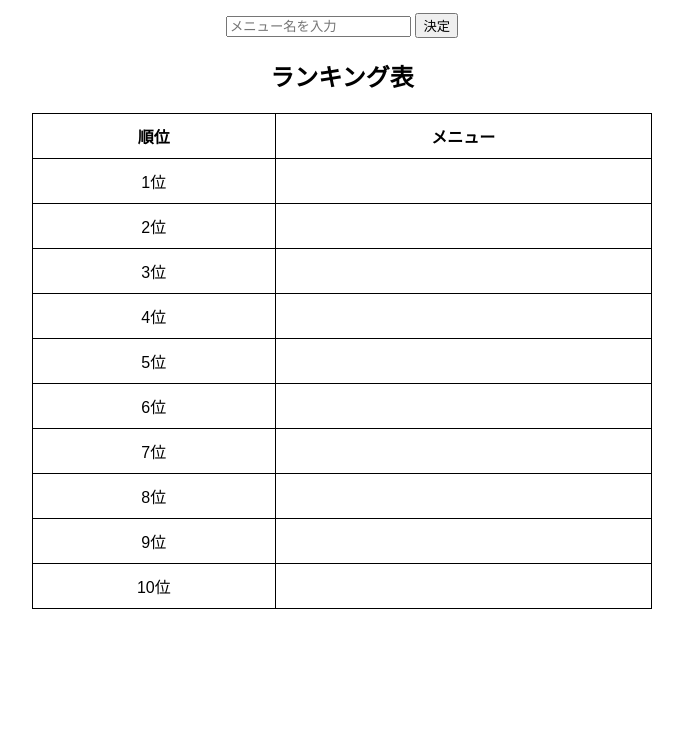
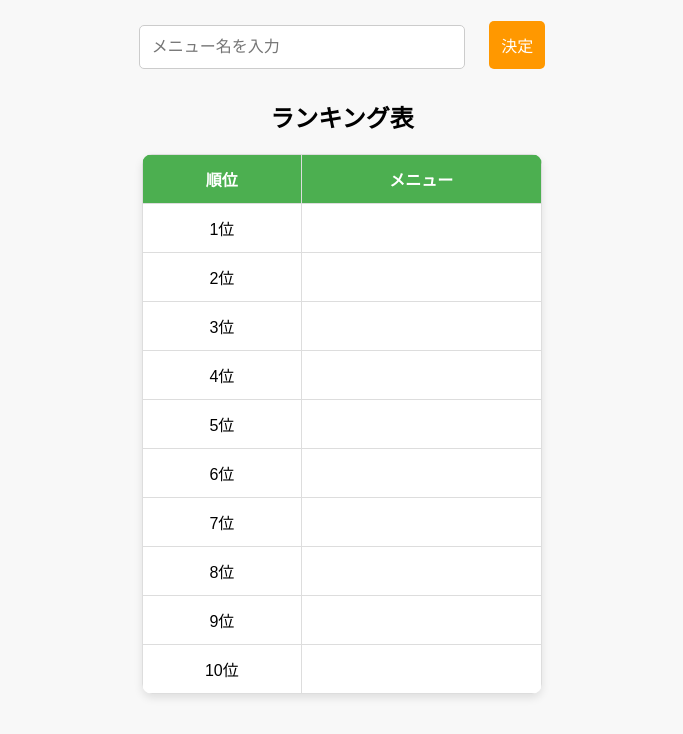
Before and after one commit to yoshitakanagamoto/ranking-guess-app, a plain HTML site: page index.html in a window 1280 px wide. Shown: the part 116-850 px from the top of the page, without its empty margins (298-981 px from the left). Before the commit the page ends 800 px from the top, so only its background shows below. Drawn offline with Linux system fonts and the light colour scheme.

Commit message:
ランキングデータを更新

```diff
--- a/script.js
+++ b/script.js
@@ -12,12 +12,13 @@ function checkRanking() {
 
   if (found) {
     if (found.rank <= 10) {
-      document.querySelectorAll(".rank")[found.rank - 1].textContent = found.name;
-      document.querySelectorAll(".rank")[found.rank - 1].style.color = "red";
+      const rankCells = document.querySelectorAll(".rank");
+      rankCells[found.rank - 1].textContent = found.name;
+      rankCells[found.rank - 1].classList.add("red");
       result.textContent = `「${input}」は ${found.rank} 位！（ランキング表に追加）`;
     } else {
       result.textContent = `「${input}」は ${found.rank} 位（ランキング表外）`;
-      result.style.color = "blue";
+      result.style.color = "black";
     }
   } else {
     result.textContent = `「${input}」はランク外`;
--- a/style.css
+++ b/style.css
@@ -1,21 +1,88 @@
+/* 全体のスタイル */
 body {
-    font-family: Arial, sans-serif;
+    font-family: 'Arial', sans-serif;
     text-align: center;
-    margin: 20px;
+    background-color: #f8f8f8;
+    margin: 0;
+    padding: 20px;
 }
 
+/* タイトル */
+h1 {
+    color: #333;
+    font-size: 24px;
+}
+
+/* 入力欄とボタン */
+input, button {
+    padding: 12px;
+    font-size: 16px;
+    margin: 10px;
+    border-radius: 5px;
+    border: 1px solid #ccc;
+}
+
+input {
+    width: 80%;
+    max-width: 300px;
+}
+
+button {
+    background-color: #ff9800;
+    color: white;
+    border: none;
+    cursor: pointer;
+}
+
+button:hover {
+    background-color: #e68900;
+}
+
+/* ランキング表 */
 table {
+    width: 90%;
+    max-width: 400px;
     margin: 20px auto;
     border-collapse: collapse;
-    width: 50%;
+    background: white;
+    box-shadow: 0 4px 8px rgba(0, 0, 0, 0.1);
+    border-radius: 10px;
+    overflow: hidden;
 }
 
 th, td {
-    border: 1px solid black;
-    padding: 10px;
+    border: 1px solid #ddd;
+    padding: 12px;
     text-align: center;
+}
+
+th {
+    background-color: #4CAF50;
+    color: white;
 }
 
 .rank {
     font-weight: bold;
+    transition: color 0.3s;
 }
+
+/* 10位以内の赤表示 */
+.rank.red {
+    color: red;
+}
+
+/* スマホ対応 */
+@media (max-width: 600px) {
+    body {
+        padding: 10px;
+    }
+
+    input, button {
+        width: 100%;
+        max-width: none;
+    }
+
+    table {
+        width: 100%;
+    }
+}
```
